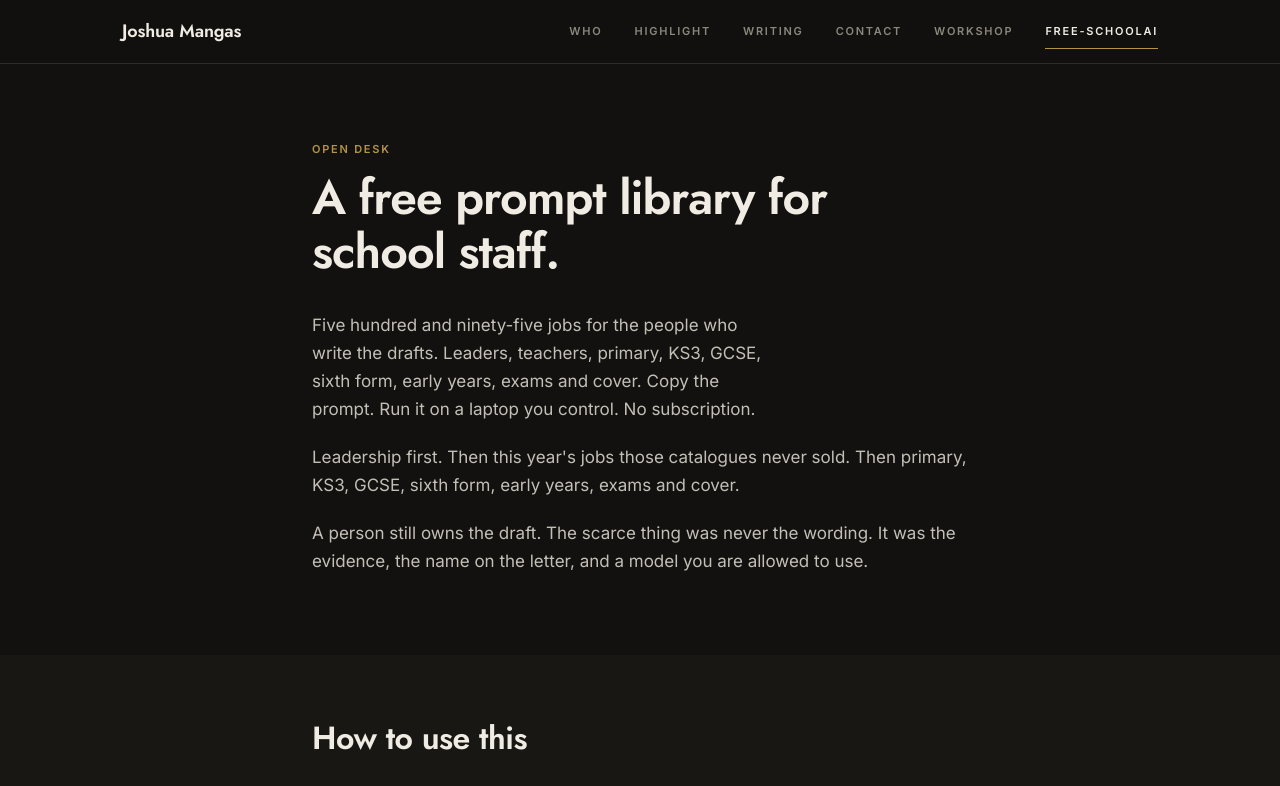
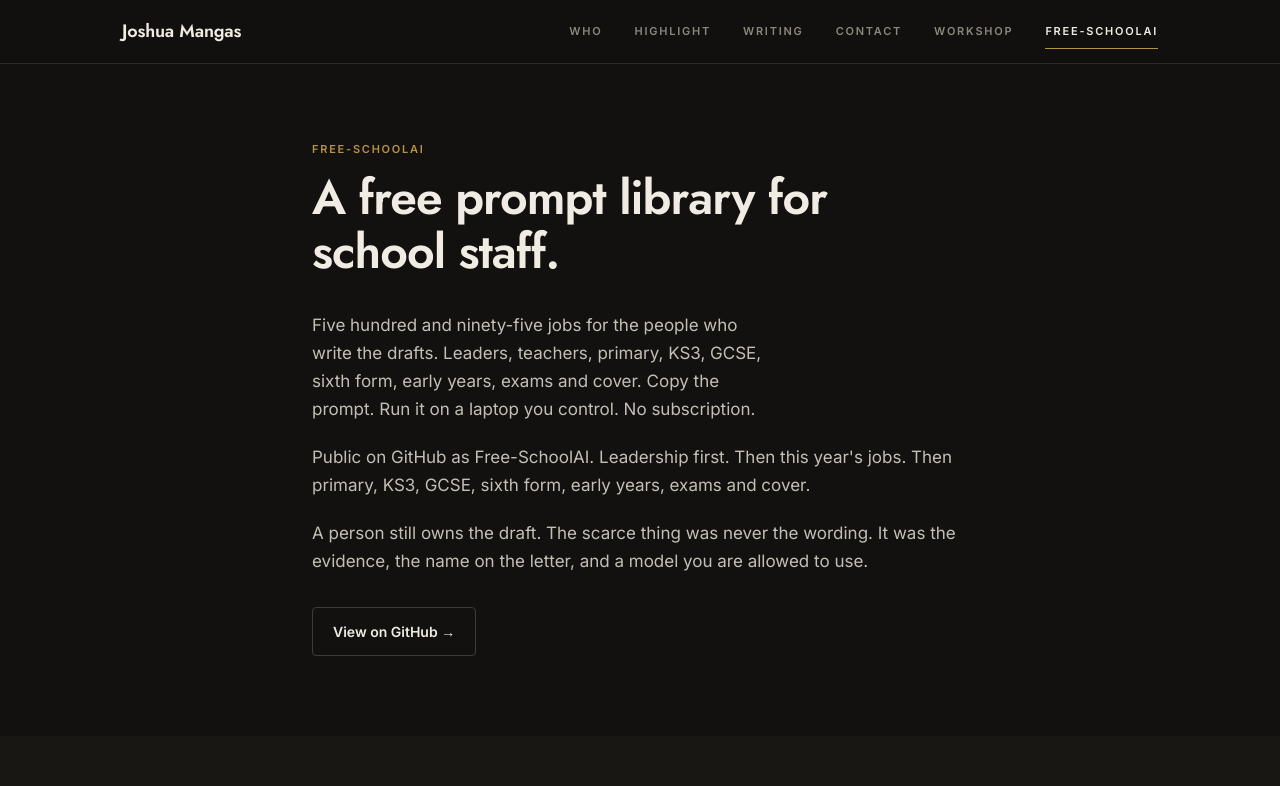
Before and after one commit to Vicariouso/joshuamangas-com, a Next.js app: page /open-desk in a window 1280 px wide. Shown: the top 786 px of the page. Built offline with nearby package versions, Linux system fonts and the light colour scheme.

Commit message:
Brand the library page as Free-SchoolAI

```diff
--- a/app/open-desk/page.tsx
+++ b/app/open-desk/page.tsx
@@ -3,16 +3,16 @@
 import { OpenDeskLibrary } from "./library";
 
 export const metadata: Metadata = {
-  title: "Open Desk",
+  title: "Free-SchoolAI",
   description:
-    "A free library of prompts for UK school staff, including primary, KS3, GCSE and sixth-form drafts. Copy them. Run them on a machine you control. A person still owns the draft.",
+    "Free-SchoolAI: a free library of prompts for UK school staff, including primary, KS3, GCSE and sixth-form drafts. Copy them. Run them on a machine you control. A person still owns the draft.",
   alternates: {
     canonical: "https://joshuamangas.com/open-desk/",
   },
   openGraph: {
-    title: "Open Desk by Joshua Mangas",
+    title: "Free-SchoolAI by Joshua Mangas",
     description:
-      "Free prompts for school desks, including primary, KS3, GCSE and sixth form.",
+      "Free prompts for school staff, including primary, KS3, GCSE and sixth form.",
     url: "https://joshuamangas.com/open-desk/",
   },
 };
@@ -31,7 +31,7 @@
 
       <main id="main" className="flex-1">
         <section className="shell-prose px-6 py-12 sm:px-8 sm:py-16 lg:py-20">
-          <p className="meta text-accent">Open Desk</p>
+          <p className="meta text-accent">Free-SchoolAI</p>
           <h1 className="type-h1 mt-4 text-text">
             A free prompt library for school staff.
           </h1>
@@ -47,9 +47,9 @@
             className="mt-5 max-w-[42rem] text-text-2"
             style={{ fontSize: "1.0625rem", lineHeight: 1.65 }}
           >
-            Leadership first. Then this year's jobs those catalogues never
-            sold. Then primary, KS3, GCSE, sixth form, early years, exams and
-            cover.
+            Public on GitHub as Free-SchoolAI. Leadership first. Then this
+            year's jobs. Then primary, KS3, GCSE, sixth form, early years,
+            exams and cover.
           </p>
           <p
             className="mt-5 max-w-[42rem] text-text-2"
@@ -58,6 +58,14 @@
             A person still owns the draft. The scarce thing was never the
             wording. It was the evidence, the name on the letter, and a model
             you are allowed to use.
+          </p>
+          <p className="mt-8">
+            <a
+              href="https://github.com/Vicariouso/Free-SchoolAI"
+              className="btn-ghost"
+            >
+              View on GitHub →
+            </a>
           </p>
         </section>
 
```
